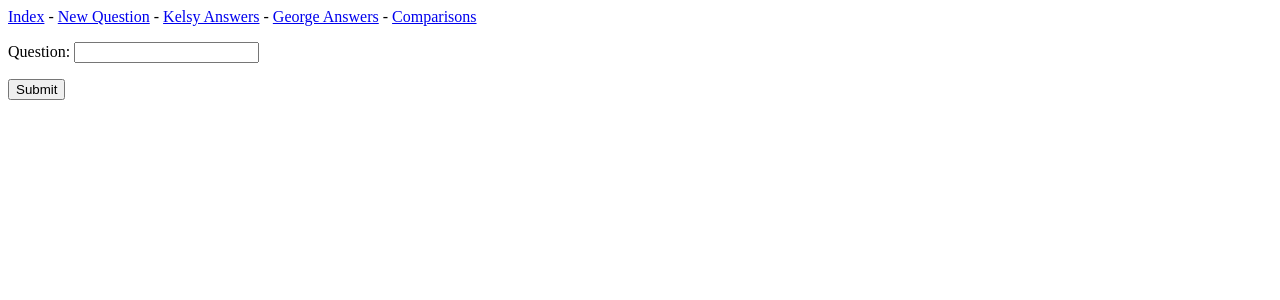
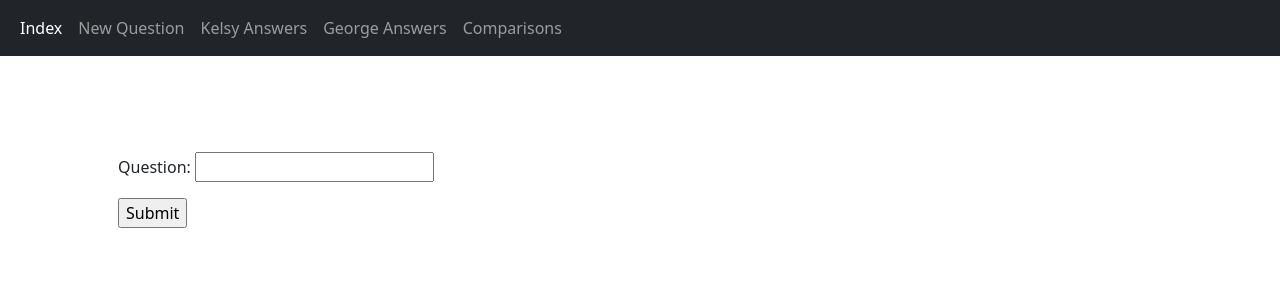
Before and after one commit to gbwilliamson4/QuestionAnswerApp, a Django app: page /new_question/ in a window 1280 px wide. Shown: the top 300 px of the page. Run offline with Django 4.2, Linux system fonts and the light colour scheme; data that the repository does not hold is empty.

Commit message:
Added a bit of styling.

```diff
--- a/thegame/templates/thegame/base.html
+++ b/thegame/templates/thegame/base.html
@@ -1,5 +1,29 @@
-<a href="{% url 'index' %}">Index</a> - <a href="{% url 'new_question' %}">New Question</a> -
-<a href="{% url 'kelsy_answers' %}">Kelsy Answers</a> - <a href="{% url 'george_answers' %}">George Answers</a> -
-<a href="{% url 'comparing' %}">Comparisons</a>
+
+<nav class="navbar navbar-expand-sm bg-dark navbar-dark">
+  <div class="container-fluid">
+    <ul class="navbar-nav">
+      <li class="nav-item">
+        <a class="nav-link active" href="{% url 'index' %}">Index</a>
+      </li>
+      <li class="nav-item">
+        <a class="nav-link" href="{% url 'new_question' %}">New Question</a>
+      </li>
+      <li class="nav-item">
+        <a class="nav-link" href="{% url 'kelsy_answers' %}">Kelsy Answers</a>
+      </li>
+      <li class="nav-item">
+        <a class="nav-link" href="{% url 'george_answers' %}">George Answers</a>
+      </li>
+      <li class="nav-item">
+        <a class="nav-link" href="{% url 'comparing' %}">Comparisons</a>
+      </li>
+    </ul>
+  </div>
+</nav>
+
+<meta charset="utf-8">
+  <meta name="viewport" content="width=device-width, initial-scale=1">
+<link href="https://cdn.jsdelivr.net/npm/bootstrap@5.0.2/dist/css/bootstrap.min.css" rel="stylesheet" integrity="sha384-EVSTQN3/azprG1Anm3QDgpJLIm9Nao0Yz1ztcQTwFspd3yD65VohhpuuCOmLASjC" crossorigin="anonymous">
+<script src="https://cdn.jsdelivr.net/npm/bootstrap@5.0.2/dist/js/bootstrap.bundle.min.js" integrity="sha384-MrcW6ZMFYlzcLA8Nl+NtUVF0sA7MsXsP1UyJoMp4YLEuNSfAP+JcXn/tWtIaxVXM" crossorigin="anonymous"></script>
 
 {% block content %}{% endblock content %}
--- a/thegame/templates/thegame/george_answers.html
+++ b/thegame/templates/thegame/george_answers.html
@@ -2,7 +2,10 @@
 {% block content %}
 
 {% if questions %}
-    <h2 class="ui header">Questions</h2>
+<div class="container-sm">
+    <h2 class="ui header">George's Answers</h2>
+</div>
+<div class="container p-5 my-5">
     <table class="ui celled table">
         <thead>
             <tr>
@@ -30,6 +33,7 @@
             {% endfor %}
         </tbody>
     </table>
+</div>
     {% else %}
     <h2 class="ui header">Your questions
         <div class="sub header">There are no questions yet</div>
--- a/thegame/templates/thegame/index.html
+++ b/thegame/templates/thegame/index.html
@@ -7,7 +7,7 @@
     <title>This is the index page</title>
 </head>
 <body>
-<p>This is the index page</p>
+<p>Hello and welcome to my game!</p>
 </body>
 </html>
 
--- a/thegame/templates/thegame/new_question.html
+++ b/thegame/templates/thegame/new_question.html
@@ -9,16 +9,19 @@
 </head>
 <body>
 
+<div class="container p-5 my-5">
 <form action="{% url 'new_question' %}" method="post">
     {% csrf_token %}
     {{ form.as_p }}
     <input type="submit" value="Submit">
 </form>
-
+</div>
 <br><br>
-{% for question in questions %}
-    <p>{{ question }}</p>
-{% endfor %}
+<div class="container">
+    {% for question in questions %}
+            <p>{{ question }}</p>
+    {% endfor %}
+</div>
 
 </body>
 </html>
--- a/thegame/views.py
+++ b/thegame/views.py
@@ -70,7 +70,8 @@ def george_answers(request):
 
 
 def comparing(request):
-    context = {}
+    questions = Question.objects.all()
+    context = {'questions': questions}
     return render(request, 'thegame/comparing.html', context)
 
 def save_g_answer(request, question_pk):
```
Also changed, not shown: thegame/templates/thegame/comparing.html (+20 -0 lines), thegame/templates/thegame/kelsy_answers.html (+7 -1 lines).
